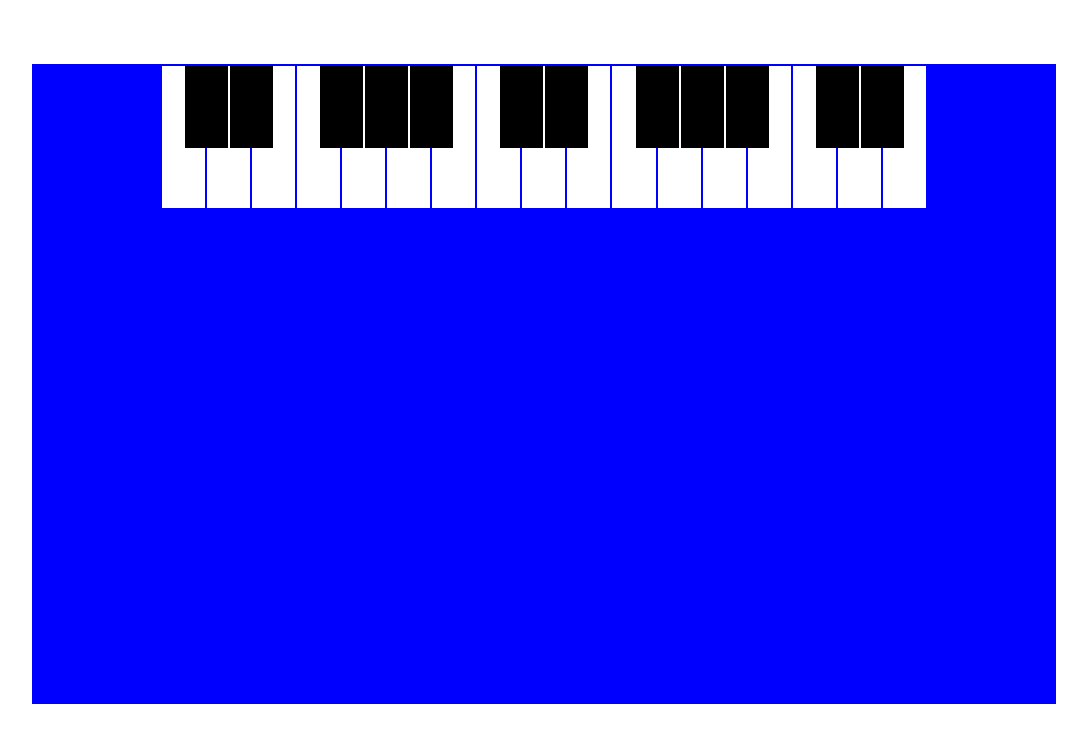
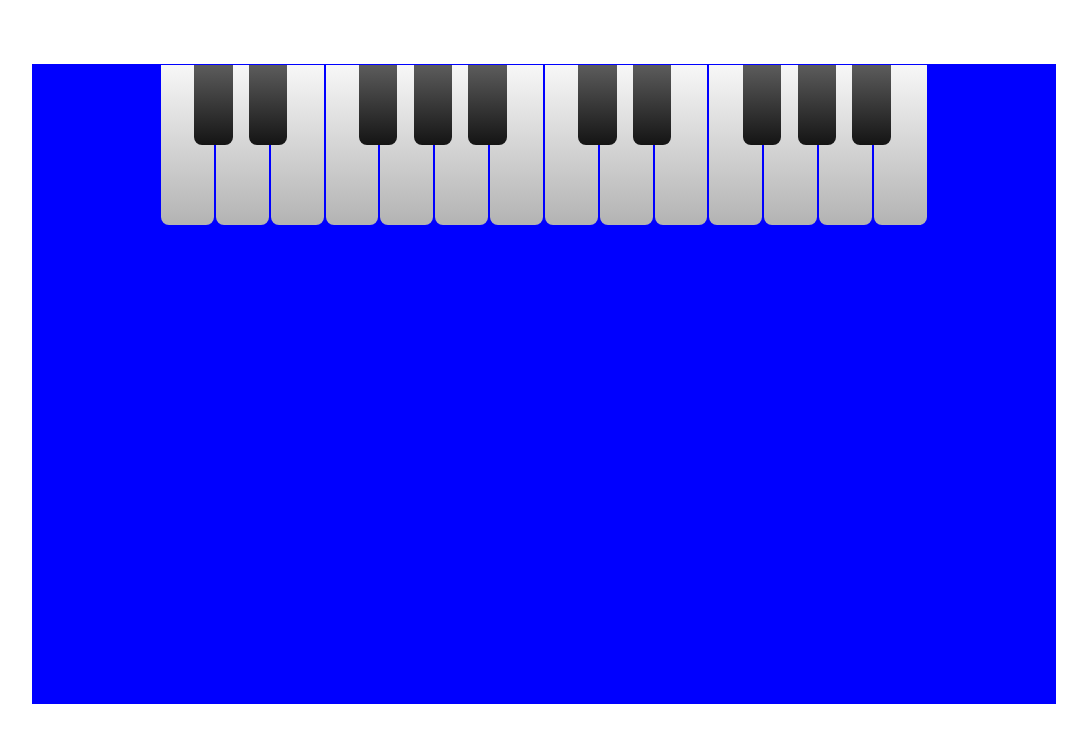
Before and after one commit to taylorpage/wave, a React (Create React App) app: page / in a window 1280 px wide. Shown: the top 742 px of the page, without its empty margins (96-1183 px from the left). Built offline with nearby package versions, Linux system fonts and the light colour scheme.

Commit message:
(style) Style synth keys
- Style keys

Signed-off-by: Taylor Page <jontaylorpage@gmail.com>

```diff
--- a/src/components/Keyboard/Keyboard.css
+++ b/src/components/Keyboard/Keyboard.css
@@ -1,5 +1,12 @@
 .key {
   width: 3vw;
+  height: 160px;
+  border-bottom-left-radius: 8px;
+  border-bottom-right-radius: 8px;
+}
+
+.keys {
+  border-collapse: collapse;
 }
 
 .keyboard {
@@ -9,28 +16,42 @@
 }
 
 .white {
-    background-color: white;
+  background: -moz-linear-gradient(90deg, rgba(179,179,179,1) 0%, rgba(247,247,247,1) 100%);
+  background: -webkit-gradient(linear, left top, left bottom, color-stop(0%, rgba(247,247,247,1)), color-stop(100%, rgba(179,179,179,1)));
+  background: -webkit-linear-gradient(90deg, rgba(179,179,179,1) 0%, rgba(247,247,247,1) 100%);
+  background: -o-linear-gradient(90deg, rgba(179,179,179,1) 0%, rgba(247,247,247,1) 100%);
+  background: -ms-linear-gradient(90deg, rgba(179,179,179,1) 0%, rgba(247,247,247,1) 100%);
+  background: linear-gradient(0deg, rgba(179,179,179,1) 0%, rgba(247,247,247,1) 100%);
+  filter: progid:DXImageTransform.Microsoft.gradient( startColorstr='#F7F7F7', endColorstr='#B3B3B3',GradientType=0 );
 }
 
 .black {
-    background-color: black;
+  background: -moz-linear-gradient(90deg, rgba(20,20,20,1) 0%, rgba(92,92,92,1) 100%);
+  background: -webkit-gradient(linear, left top, left bottom, color-stop(0%, rgba(92,92,92,1)), color-stop(100%, rgba(20,20,20,1)));
+  background: -webkit-linear-gradient(90deg, rgba(20,20,20,1) 0%, rgba(92,92,92,1) 100%);
+  background: -o-linear-gradient(90deg, rgba(20,20,20,1) 0%, rgba(92,92,92,1) 100%);
+  background: -ms-linear-gradient(90deg, rgba(20,20,20,1) 0%, rgba(92,92,92,1) 100%);
+  background: linear-gradient(0deg, rgba(20,20,20,1) 0%, rgba(92,92,92,1) 100%);
+  filter: progid:DXImageTransform.Microsoft.gradient( startColorstr='#5C5C5C', endColorstr='#141414',GradientType=0 );
 }
 
 .blackKeys {
-    margin-left: 3%;
-    margin-right: 3%;
-    margin-bottom: -86px;
+  margin-left: 4.33%;
+  margin-right: 4.33%;
+  margin-bottom: -82px;
   width: 100%;
   z-index: 100;
   position: relative;
 }
 
-.blackKeys th {
+.blackKeys .key {
   height: 80px;
 }
 
-.blackKeys th.hidden {
+.blackKeys .key.hidden {
   background-color: transparent;
+  background: none;
+  border: none;
 }
 
 .whiteKeys {
@@ -39,6 +60,6 @@
   position: relative;
 }
 
-.whiteKeys th {
-    height: 140px;
+.whiteKeys .key {
+  width: 100%;
 }
--- a/src/components/Keyboard/Keyboard.js
+++ b/src/components/Keyboard/Keyboard.js
@@ -12,7 +12,7 @@ class Keyboard extends React.Component {
 
   createWhiteKeys = () => {
 
-    for ( let i=1; i<=17; i++ ) {
+    for ( let i=1; i<=14; i++ ) {
       this.whiteKeys.push( i );
     }
   }
@@ -20,23 +20,32 @@ class Keyboard extends React.Component {
   render() {
     return (
       <div className="keyboard">
-        <table className="blackKeys">
+        <table className="blackKeys keys">
           <tr>
             {
               this.whiteKeys.map( ( key, i ) => {
                 return (
-                  <th
-                    className={ `key black ${ this.hiddenKeys.indexOf( i ) > -1 && 'hidden' } ` }
-                  >
+                  <th>
+                    <div
+                      className={ `key black ${ this.hiddenKeys.indexOf( i ) > -1 && 'hidden' } ` }
+                    ></div>
                   </th>
                 );
               })
             }
           </tr>
         </table>
-        <table className="whiteKeys">
+        <table className="whiteKeys keys">
           <tr>
-            { this.whiteKeys.map( key => <th className="key white"></th>) }
+            {
+              this.whiteKeys.map( key => {
+                return (
+                  <th>
+                    <div className="key white"></div>
+                  </th>
+                );
+              })
+            }
           </tr>
         </table>
       </div>
```
Lines whose indentation alone changed are shown as unchanged.
